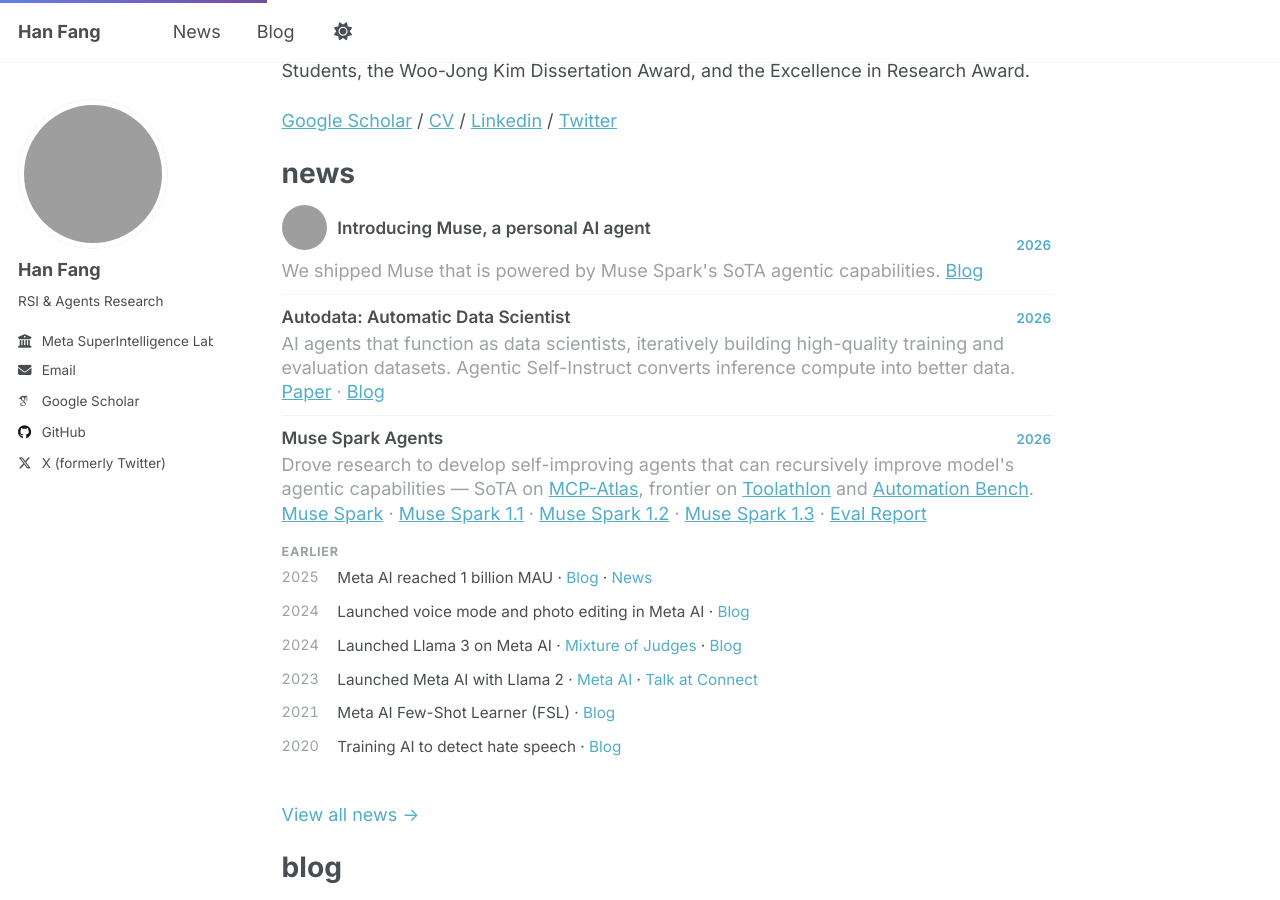
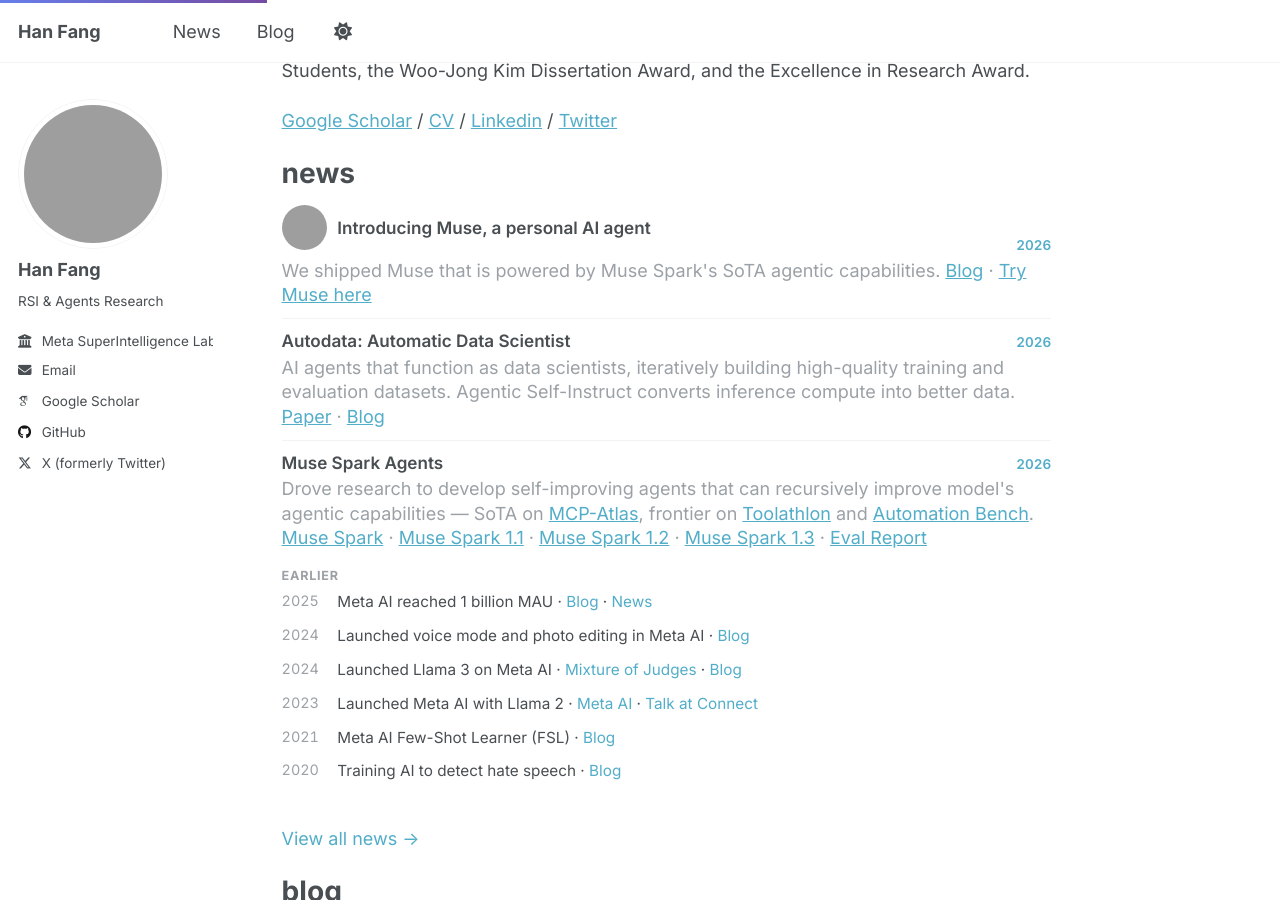
Before and after one commit to hanfang/hanfang.github.io, a Jekyll site: the page built from _pages/about.md, in a window 1280 px wide and 900 px high, scrolled down 351 px. Built offline with Jekyll 4.4.1, drawn with Linux system fonts in a browser that asks for light colours; some web fonts are replaced; grey boxes are pictures that could not be loaded.

Commit message:
Add Muse launch link

```diff
--- a/_pages/about.md
+++ b/_pages/about.md
@@ -24,7 +24,7 @@
     <h3 class="news-item__title news-title-with-mascot"><img src="https://muse.ai/landing/brand/hatch.jpg" alt="Muse mascot" class="news-item__mascot">Introducing Muse, a personal AI agent</h3>
     <span class="news-item__year">2026</span>
   </div>
-  <p class="news-item__desc">We shipped Muse that is powered by Muse Spark's SoTA agentic capabilities. <a href="https://about.fb.com/news/2026/09/introducing-muse-personal-ai-agent/">Blog</a></p>
+  <p class="news-item__desc">We shipped Muse that is powered by Muse Spark's SoTA agentic capabilities. <a href="https://about.fb.com/news/2026/09/introducing-muse-personal-ai-agent/">Blog</a> · <a href="https://muse.ai">Try Muse here</a></p>
 </div>
 
 <div class="news-item">
```
Also changed, not shown: _pages/news.md (+1 -1 lines).
